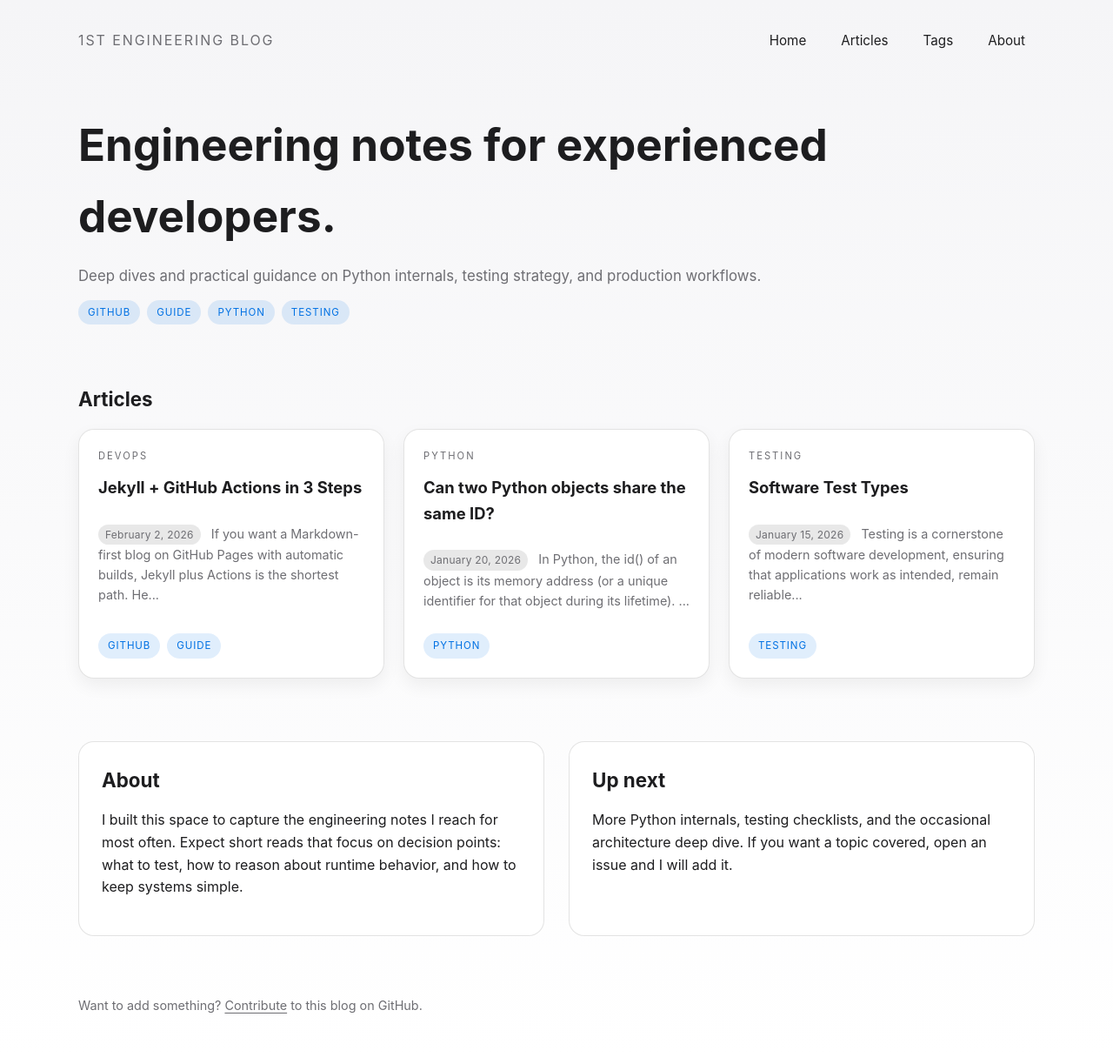
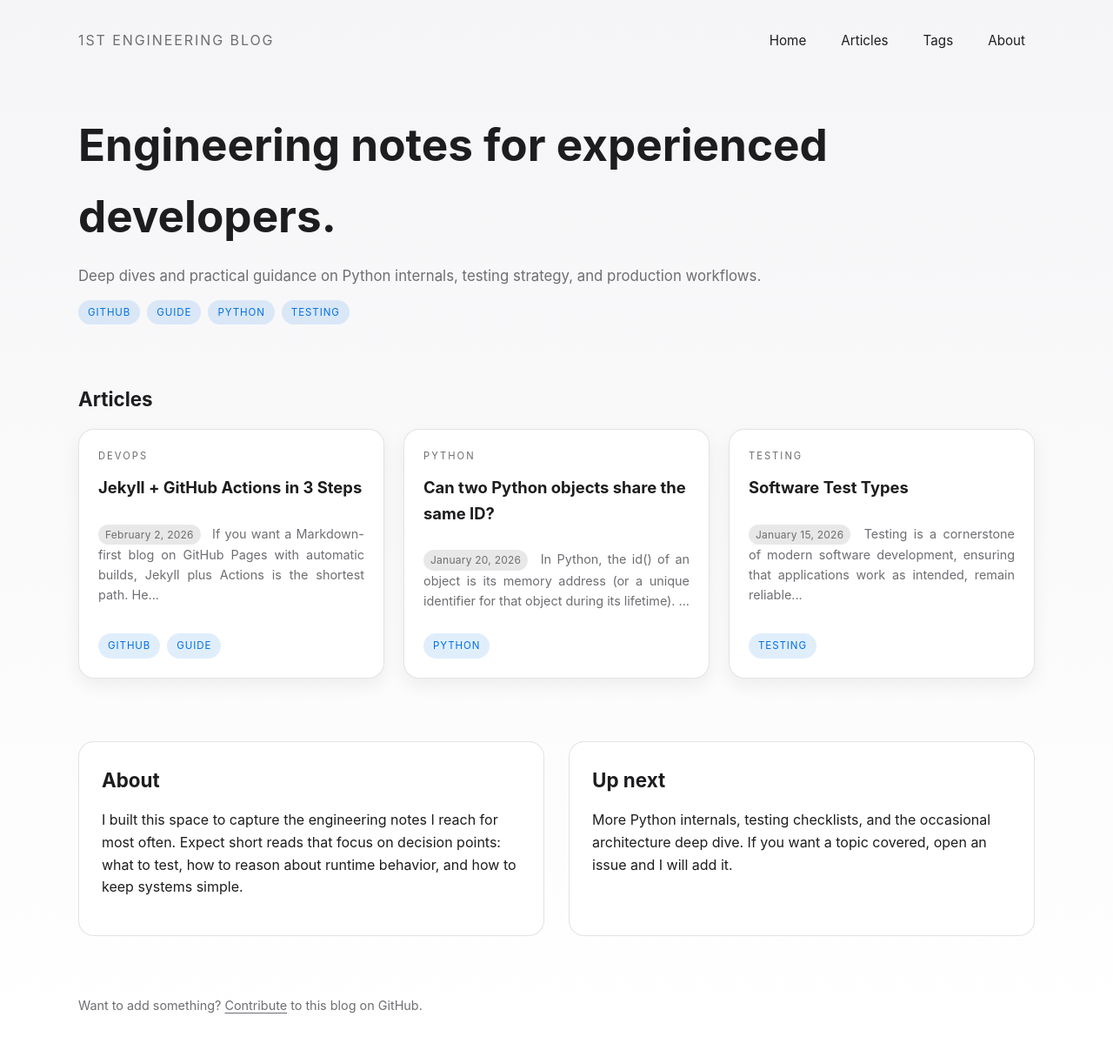
Before and after one commit to 1st/1st.github.io, a Jekyll site: the page built from index.html, in a window 1280 px wide. Shown: the whole page at 87% size. Built offline with Jekyll 4.4.1, drawn with Linux system fonts in a browser that asks for light colours; some web fonts are replaced.

Commit message:
Added justified alignment for the description text in tiles only

```diff
--- a/assets/css/style.css
+++ b/assets/css/style.css
@@ -210,6 +210,10 @@ a:hover {
   font-size: 0.9rem;
 }
 
+.card .meta {
+  text-align: justify;
+}
+
 .meta-pill {
   display: inline-flex;
   align-items: center;
```
